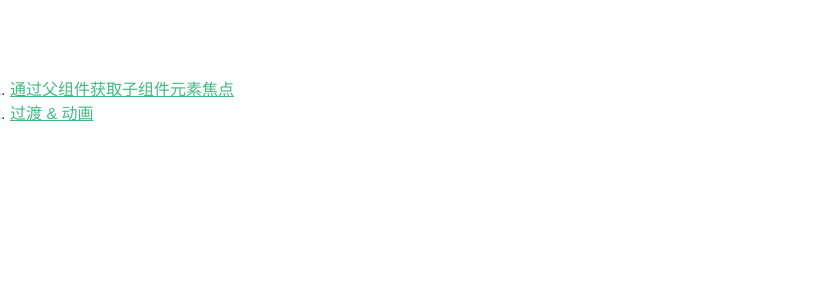
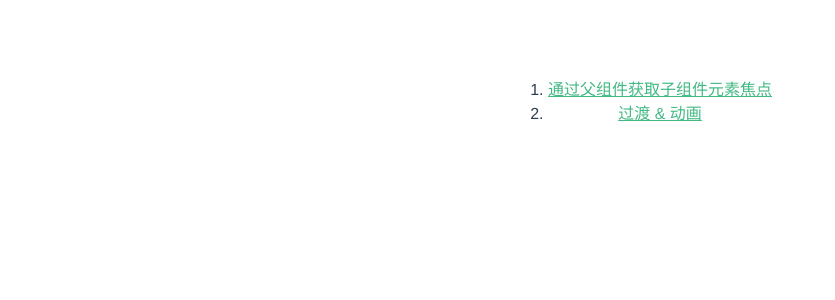
Before and after one commit to MirrorYan/vue-demo, a Vue app: page /#/ in a window 1280 px wide. Shown: the top 300 px of the page, without its empty margins (0-835 px from the left). Built offline with nearby package versions, Linux system fonts and the light colour scheme.

Commit message:
[2019.09.16] List Transitions.

```diff
--- a/src/App.vue
+++ b/src/App.vue
@@ -19,11 +19,5 @@ body { margin: 0; }
   color: #2c3e50;
   margin-top: 60px;
 }
-ul {
-  display: inline-block;
-  list-style-type: decimal;
-  padding: 0;
-}
-li { margin: 0 10px; }
 a { color: #42b983; }
 </style>
--- a/src/components/HelloWorld.vue
+++ b/src/components/HelloWorld.vue
@@ -1,11 +1,11 @@
 <template>
   <div class="hello">
-    <ul>
+    <ol>
       <li><a href="#/input">通过父组件获取子组件元素焦点</a></li>
       <li>
         <a href="#/trans&anim">过渡 & 动画</a>
       </li>
-    </ul>
+    </ol>
   </div>
 </template>
 
@@ -17,10 +17,17 @@ export default {
 
 <style>
 h1, h2 { font-weight: normal; }
-ul {
+ol {
   display: inline-block;
   list-style-type: decimal;
-  padding: 0;
 }
 li { margin: 0 10px; }
 </style>
+<style scoped>
+div {
+  text-align: center;
+}
+ul {
+  text-align: left;
+}
+</style>
--- a/src/components/TransAnim/TranAnim.vue
+++ b/src/components/TransAnim/TranAnim.vue
@@ -15,7 +15,7 @@
     </div>
     <div class="content">
       <h2>2.4 列表过渡</h2>
-      <TranMultiCom></TranMultiCom>
+      <TranListCom></TranListCom>
     </div>
   </div>
 </template>
@@ -24,13 +24,15 @@
 import TranSingle from './TranSingle'
 import TranMultiEle from './TranMultiEle'
 import TranMultiCom from './TranMultiCom'
+import TranListCom from './TranListCom'
 
 export default {
   name: 'TransAnim',
   components: {
     TranSingle,
     TranMultiEle,
-    TranMultiCom
+    TranMultiCom,
+    TranListCom
   }
 }
 </script>
--- /dev/null
+++ b/src/components/TransAnim/TranListCom.vue
@@ -0,0 +1,60 @@
+<template>
+  <div>
+    <fieldset>
+      <legend>列表进入/离开过渡</legend>
+      <button @click="add">Add</button>
+      <button @click="remove">Remove</button>
+      <transition-group name="list" tag="p">
+        <span v-for="item in items" :key="item">
+          {{item}}
+        </span>
+      </transition-group>
+    </fieldset>
+    <fieldset>
+      <legend>列表排序过渡</legend>
+      <button @click="shuffle">Shuffle</button>
+      <transition-group name="flip-list" tag="ul">
+        <li v-for="item in items" :key="item">
+          {{item}}
+        </li>
+      </transition-group>
+    </fieldset>
+  </div>
+</template>
+
+<script>
+// 列表过渡
+export default {
+  name: 'TranListCom',
+  methods: {
+    randomIndex: function () {
+      return Math.floor(Math.random() * this.items.length);
+    },
+    add: function() {
+      this.items.splice(this.randomIndex(), 0, this.nextNum++);
+    },
+    remove: function() {
+      this.items.splice(this.randomIndex(), 1);
+    },
+    shuffle: function () {
+      this.items = _.shuffle(this.items)
+    }
+  },
+  data() {
+    return {
+      items: [1, 2, 3, 4, 5, 6, 7, 8, 9],
+      nextNum: 10
+    }
+  }
+}
+</script>
+
+<style scoped>
+.list-enter-active, .list-leave-active {
+  transition: all 1s;
+}
+.list-enter, .list-leave-to {
+  opacity: 0;
+  transform: translateY(30px);
+}
+</style>
```
